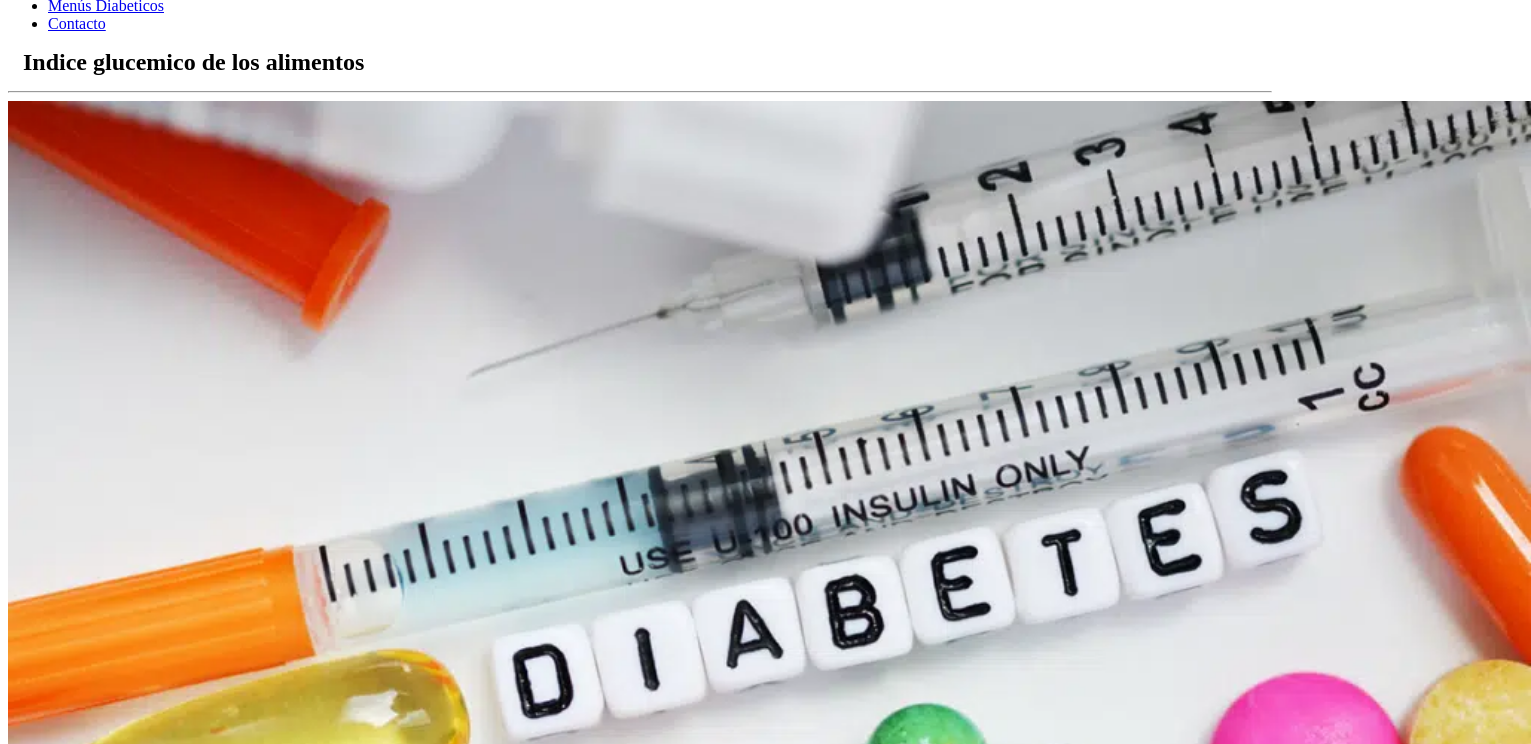
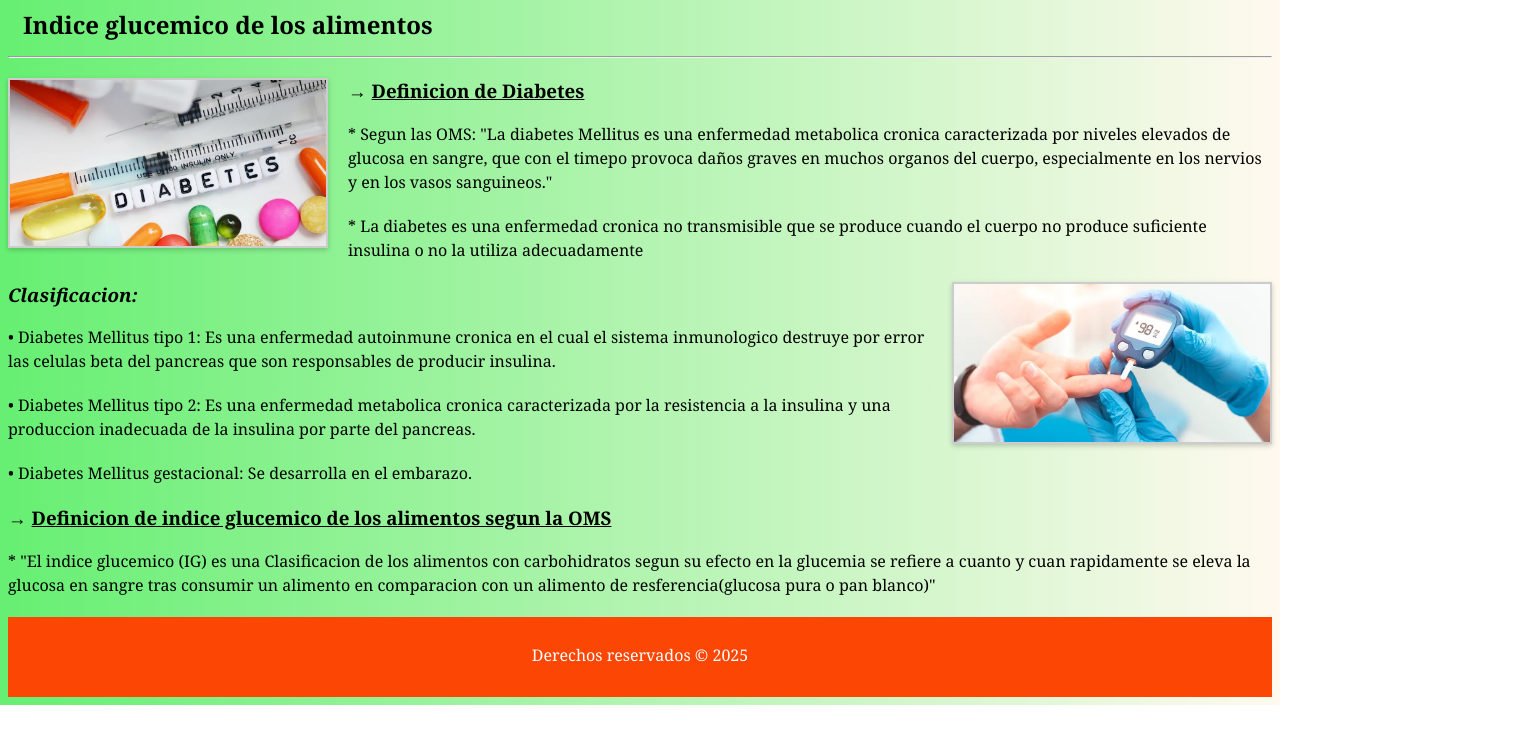
Before and after one commit to matu0225/Repositorio-1, a plain HTML site: page index.html in a window 1280 px wide. Shown: the part 119-863 px from the top of the page, 1531 px wide, since content can reach past the window. After the commit the page ends 824 px from the top, so only its background shows below. Drawn offline with Linux system fonts and the light colour scheme.

Commit message:
Icono cambiado

```diff
--- a/index.html
+++ b/index.html
@@ -4,9 +4,9 @@
     <meta charset="UTF-8">
     <meta name="viewport" content="width=device-width, initial-scale=1.0">
     <title>Nutri San</title>
-    <link rel="shorcut icon" href ="/assets/img/nutri4.png" type="image/x-icon">
-    <link rel="stylesheet" href="/Primera Pagina Diabetes/estilos.css">
-    <link rel="stylesheet" href="/Primera Pagina Diabetes/estilos/index.css">
+    <link rel="shorcut icon" href ="/assets/img/nutri.png" type="image/x-icon">
+    <link rel="stylesheet" href="/estilos.css">
+    <link rel="stylesheet" href="/estilos/index.css">
 
 
 </head>
```
Also changed, not shown: assets/img/nutri.png, assets/img/nutri4.png.
